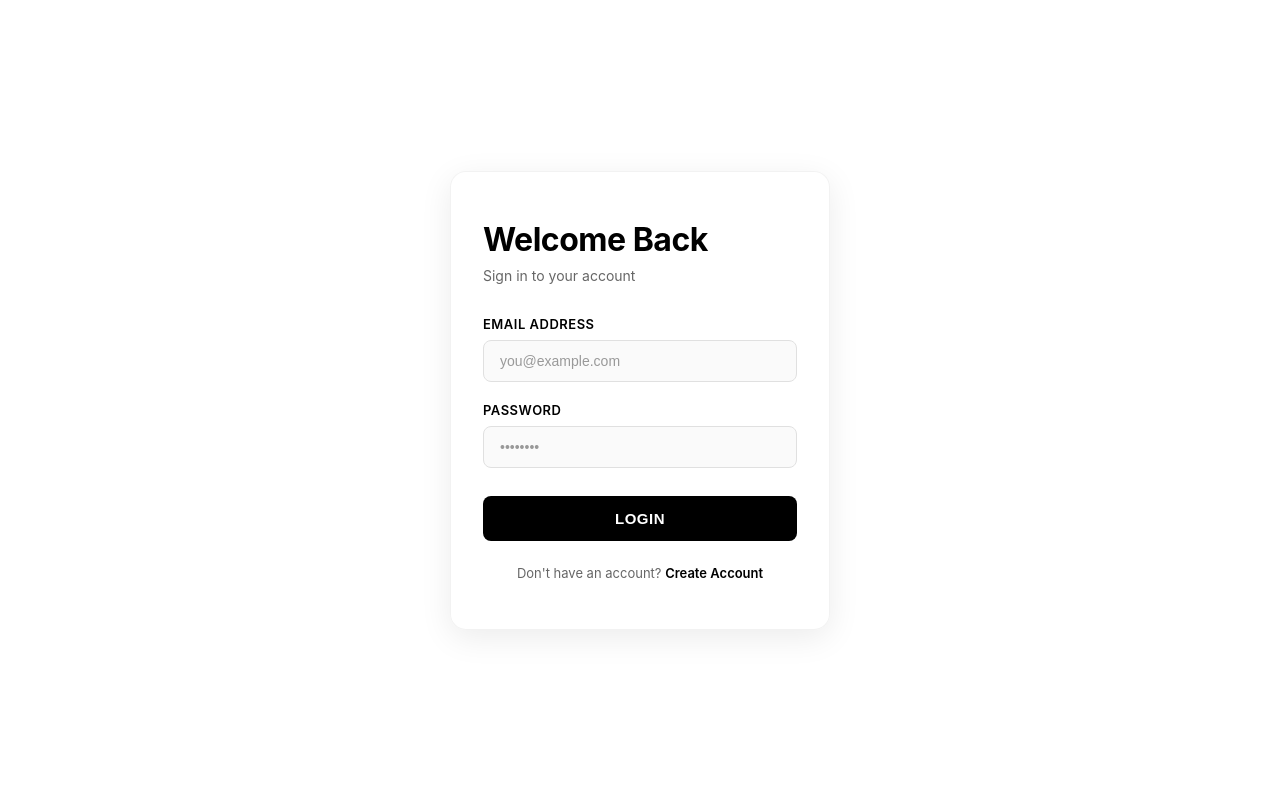
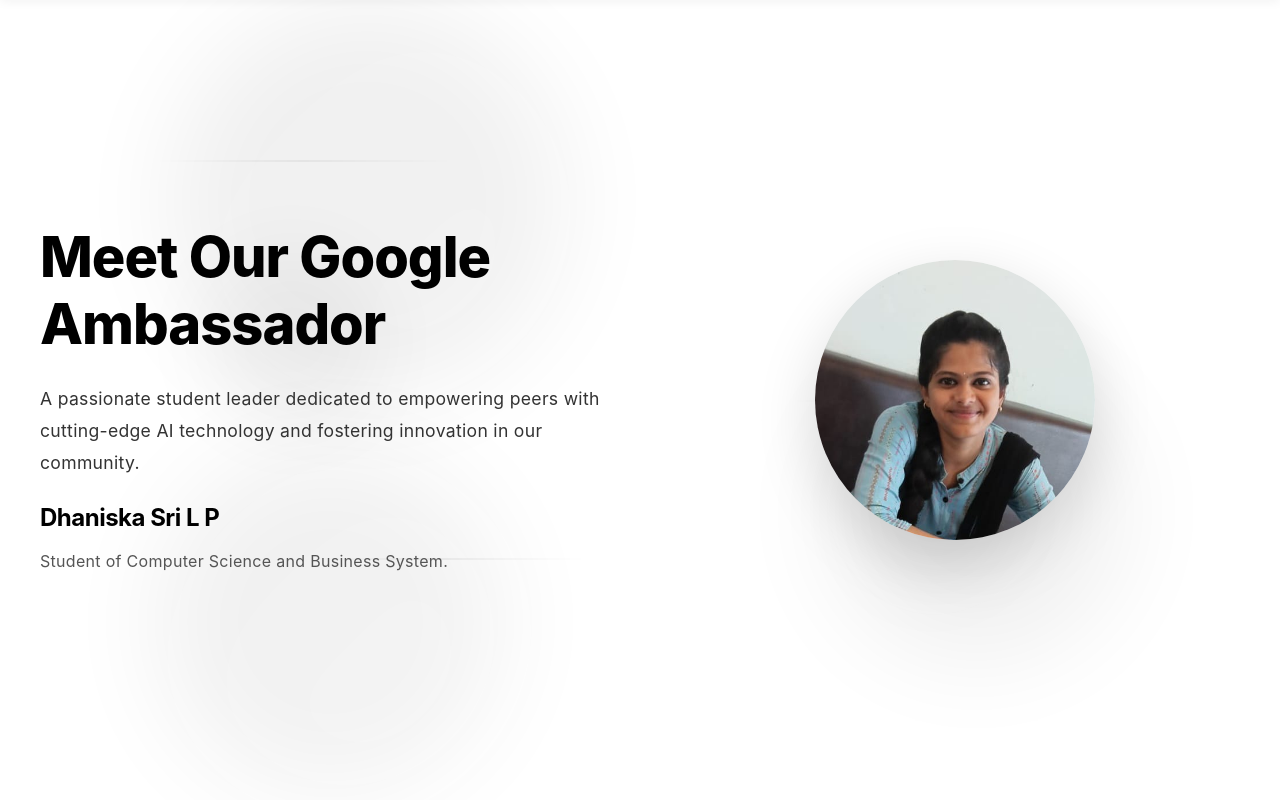
Before and after one commit to aakash-2820/ambassorder, a React (Create React App) app: page / in a window 1280 px wide. Shown: the top 800 px of the page. Built offline with nearby package versions, Linux system fonts and the light colour scheme.

Commit message:
Change route for home page to display HomePage component

```diff
--- a/src/App.js
+++ b/src/App.js
@@ -8,9 +8,9 @@
 function App() {
   return (
     <Routes>
-      <Route path="/" element={<Login />} />
-      <Route path="/Register" element={<Register />} />
-      <Route path="/HomePage" element={<HomePage />} />
+
+
+      <Route path="/" element={<HomePage />} />
     </Routes>
   );
 }
```
